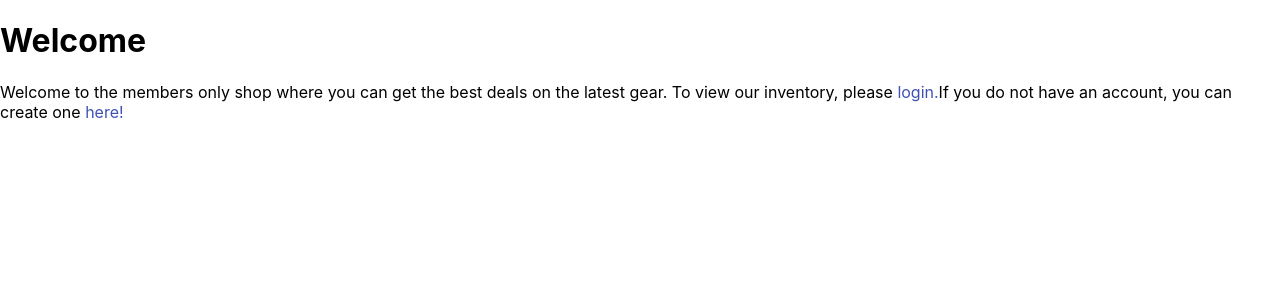
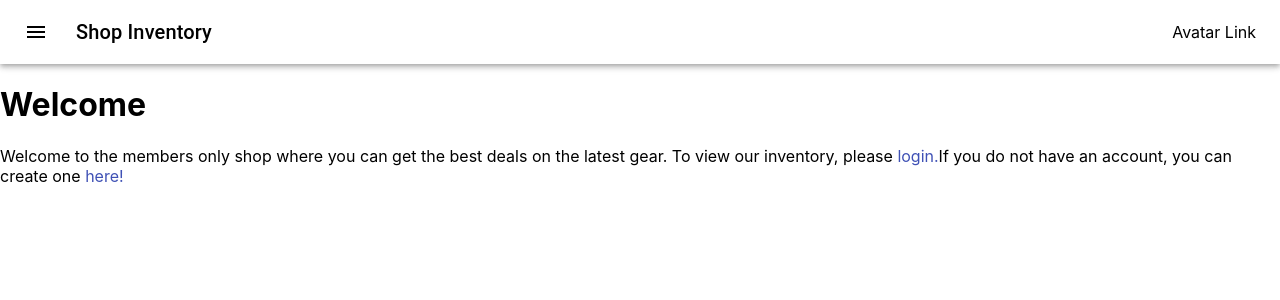
Before and after one commit to JohnnyBEdge/shop_inventory_ui, a React (Create React App) app: page / in a window 1280 px wide. Shown: the top 300 px of the page. Built offline with nearby package versions, Linux system fonts and the light colour scheme.

Commit message:
created item thumbnail component with styling

```diff
--- a/package.json
+++ b/package.json
@@ -3,7 +3,7 @@
   "version": "0.1.0",
   "private": true,
   "dependencies": {
-    "@material-ui/core": "^4.10.0",
+    "@material-ui/core": "^4.11.0",
     "@material-ui/icons": "^4.9.1",
     "@testing-library/jest-dom": "^4.2.4",
     "@testing-library/react": "^9.5.0",
--- a/src/App.js
+++ b/src/App.js
@@ -5,6 +5,7 @@ import Admin from './pages/Admin';
 import Inventory from './pages/Inventory';
 import Cart from './pages/Cart';
 import Login from './pages/Login';
+import Nav from './pages/Nav';
 
 import {
   BrowserRouter as Router,
@@ -41,6 +42,7 @@ class App extends Component {
 
     return (
       <div className="App">
+        <Nav/>
         <Router>
           <Switch>
             <Route exact path="/"  component={Home} />
--- /dev/null
+++ b/src/components/ItemThumbnail.js
@@ -0,0 +1,51 @@
+import React from 'react';
+
+import Link from '@material-ui/core/Link';
+import { makeStyles } from '@material-ui/core/styles';
+
+
+const ItemThumbNail = (props) => {
+
+    const classes = useStyles();
+
+    return (
+        <Link href="/item-page" item={props.item}>
+            <div className={classes.container}>
+                <div className={classes.imgContainer}>
+                    <img className={classes.img} src={props.item.img} alt={props.item.name} />
+                </div>
+                <h4 className={classes.itemName}>{props.item.name}</h4>
+                <p className={classes.itemPrice}>Price: ${props.item.price}</p>
+            </div>
+        </Link>
+    )
+}
+const useStyles = makeStyles(() => ({
+    container: {
+        width: "1fr",
+        height: "auto",
+        border: "solid black 1px",
+        borderRadius: 3,
+        display: "flex",
+        flexDirection: "column",
+        justifyContent: "center",
+        alignItems: "center",
+        transition: "all .1s ease-in-out",
+        color: "rgb(45, 42, 42)",
+    },
+    itemName: {
+        padding: 0,
+        margin: 5,
+        fontSize: 20,
+        maxWidth: 225,
+    },
+    itemPrice: {
+
+    },
+    img: {
+        width: 150,
+        margin: 10
+    }
+  }));
+
+export default ItemThumbNail;
--- a/src/pages/Inventory.js
+++ b/src/pages/Inventory.js
@@ -1,11 +1,51 @@
-import React from 'react';
+import React, {useState, useEffect} from 'react';
+import ItemThumbnail from '../components/ItemThumbnail';
+
+import Link from '@material-ui/core/Link';
+import { makeStyles } from '@material-ui/core/styles';
+
 
 const Inventory = () => {
+
+    const [inventory, setInventory] = useState([]);
+    const [selected, setSelected] = useState({});
+
+    function getInventory(){
+        fetch(`https://jm-shop-api.herokuapp.com/api/inventory`)
+            .then(response => response.json())
+            .then(data => setInventory(data))
+        };
+        console.log("inventory ",inventory)
+
+    const handleSelected = (item) => {
+        localStorage.setItem('selected', JSON.stringify(item))
+    }
+
+    const item = inventory.map((item) => {
+        return <Link to="/item-page" onClick={() => handleSelected(item)} key={item._id}>
+                <ItemThumbnail item={item}/>
+            </Link>
+    });
+
+    useEffect(() => {
+        getInventory();
+    }, []);
+
+    const classes = useStyles();
     return(
         <div id="inventory_container">
             <h1>Inventory Page</h1>
+            <div id="items_container">
+                {item}
+            </div>
         </div>
     )
 }
 
+const useStyles = makeStyles((theme) => ({
+    title: {
+      flexGrow: 1,
+    },
+  }));
+
 export default Inventory;
--- /dev/null
+++ b/src/pages/Nav.js
@@ -0,0 +1,46 @@
+import React from 'react';
+
+// import AvatarLink from '../components/AvatarLink';
+import { makeStyles } from '@material-ui/core/styles';
+import AppBar from '@material-ui/core/AppBar';
+import Toolbar from '@material-ui/core/Toolbar';
+import Typography from '@material-ui/core/Typography';
+import IconButton from '@material-ui/core/IconButton';
+import MenuIcon from '@material-ui/icons/Menu';
+
+const Nav = () => {
+    const classes = useStyles();
+    return(
+        <div id="nav_container">
+            <AppBar position="static" color="inherit">
+            <Toolbar>
+                <IconButton edge="start" className={classes.menuButton} color="inherit" aria-label="menu">
+                    <MenuIcon />
+                </IconButton>
+                <Typography variant="h6" className={classes.title}>
+                    {/* <Link to="/" style={{ textDecoration: 'none' }}> */}
+                    Shop Inventory
+                    {/* </Link> */}
+                </Typography>
+                    <span>
+                    Avatar Link
+                    </span>
+            </Toolbar>
+            </AppBar>
+        </div>
+    )
+}
+
+const useStyles = makeStyles((theme) => ({
+    root: {
+      flexGrow: 1,
+    },
+    menuButton: {
+      marginRight: theme.spacing(2),
+    },
+    title: {
+      flexGrow: 1,
+    },
+  }));
+
+export default Nav;
```
Also changed, not shown: 1 other file (tests, documents, lock files or other folders).
